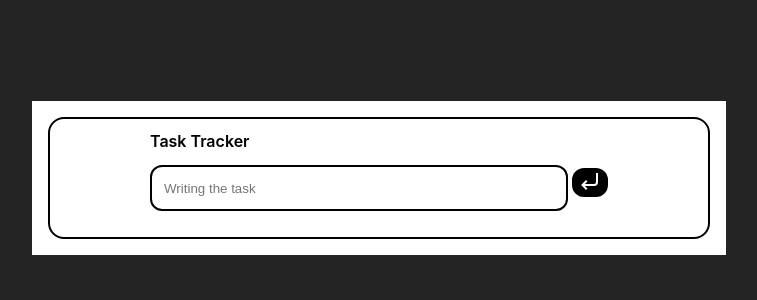
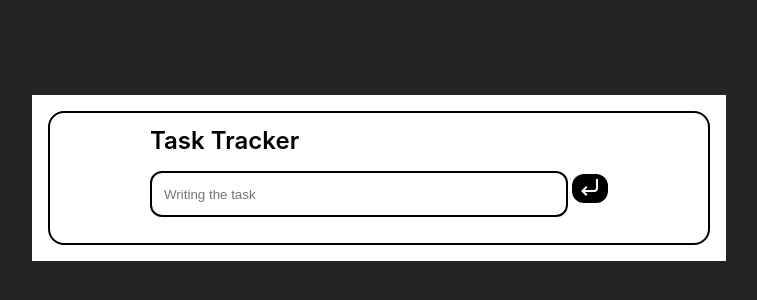
Before and after one commit to jfernandezcl/task-tracker, a React (Vite) app: page / in a window 1280 px wide. Shown: the part 222-522 px from the top of the page, without its empty margins (261-1018 px from the left). Built offline with nearby package versions, Linux system fonts and the light colour scheme.

Commit message:
changes to title styles

```diff
--- a/src/styles/TaskForm.css
+++ b/src/styles/TaskForm.css
@@ -1,6 +1,9 @@
 .form-label {
   display: flex;
+  align-items: center;
+  justify-content: left;
   color: black;
+  font-size: 24px;
   font-weight: 600;
   margin-bottom: 12px;
 }
```
